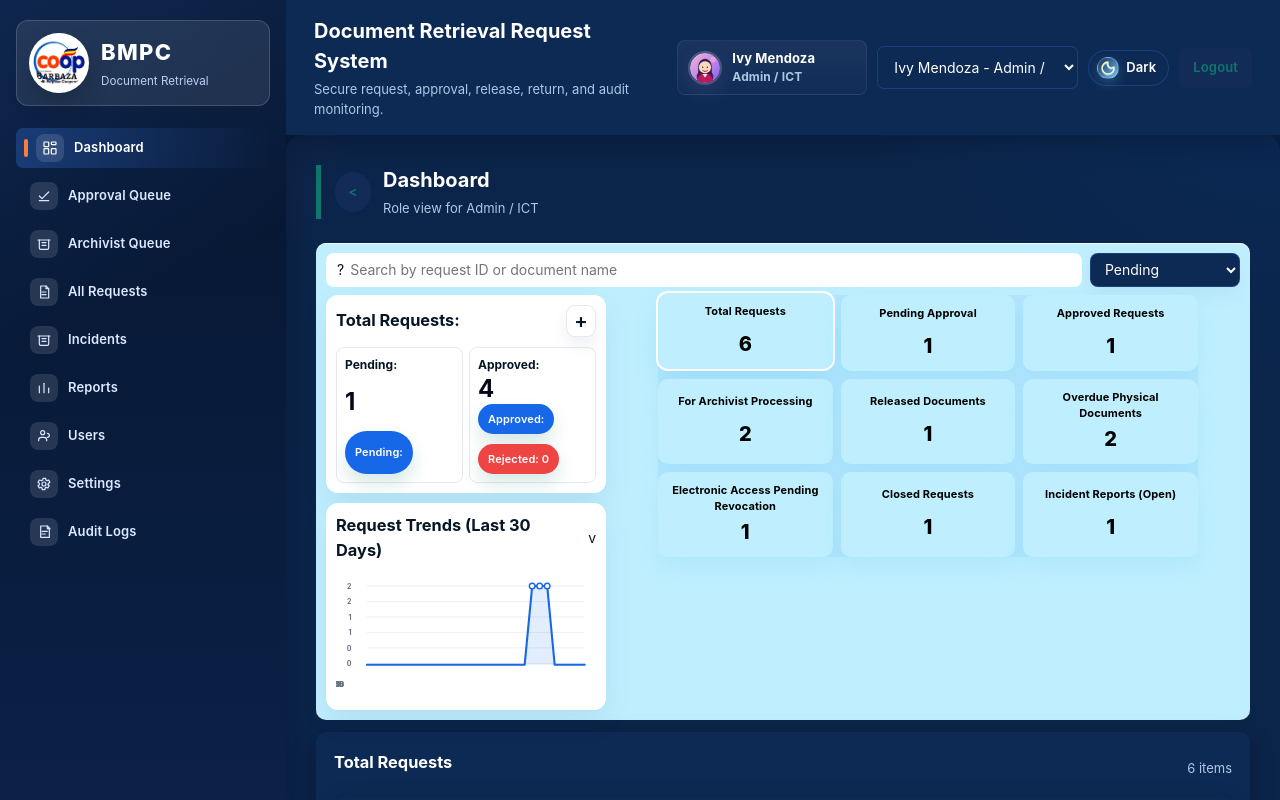
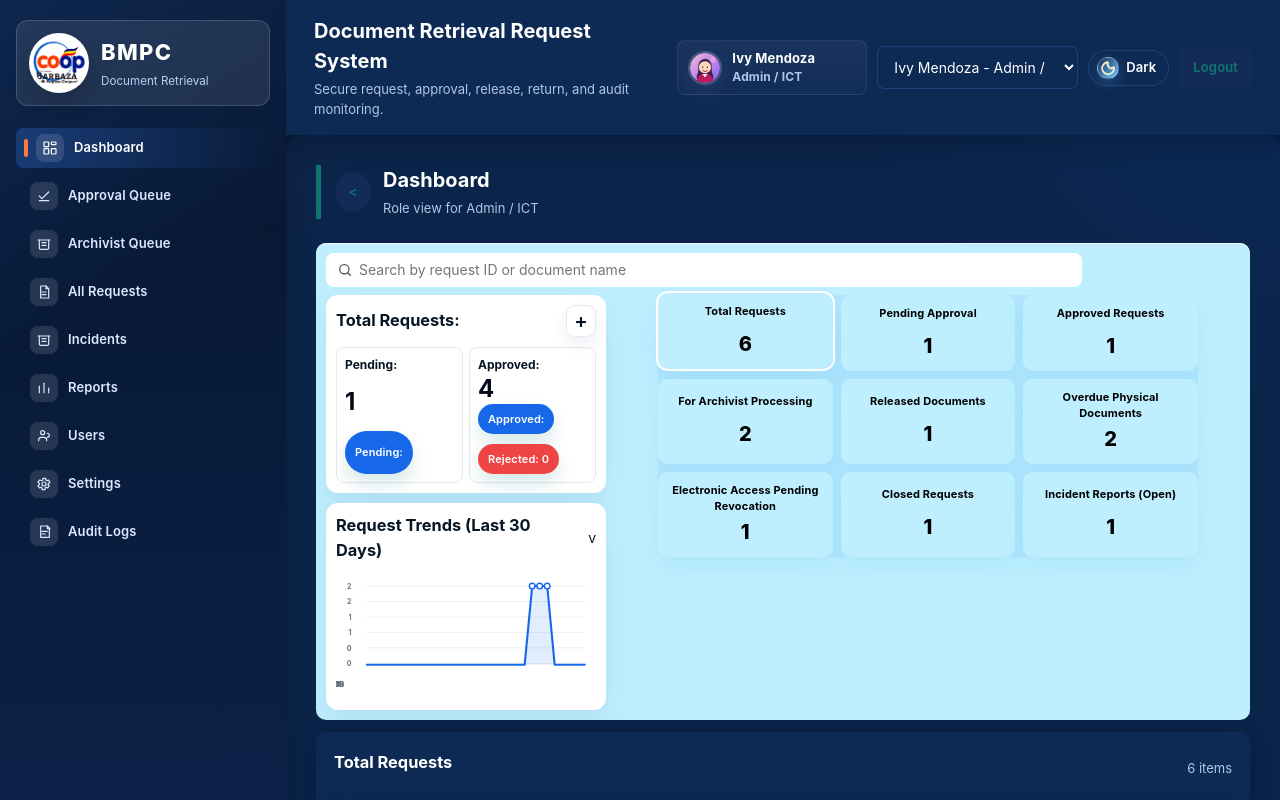
Before and after one commit to jesally21/Retrieval-system, a React (Create React App) app: page / in a window 1280 px wide. Shown: the top 800 px of the page. Built offline with nearby package versions, Linux system fonts and the light colour scheme.

Commit message:
Describe your changes

```diff
--- a/src/App.css
+++ b/src/App.css
@@ -130,6 +130,18 @@ body.light .dashboard-page {
   box-shadow: 0 8px 18px rgba(15, 47, 95, 0.05);
 }
 
+.dashboard-search-icon {
+  width: 16px;
+  height: 16px;
+  flex: 0 0 16px;
+  fill: none;
+  stroke: currentColor;
+  stroke-width: 2;
+  stroke-linecap: round;
+  stroke-linejoin: round;
+  opacity: 0.7;
+}
+
 .dashboard-search input {
   border: 0;
   padding: 0;
@@ -148,6 +160,12 @@ body.light .dashboard-page {
   color: #071625;
   box-shadow: 0 8px 18px rgba(15, 47, 95, 0.06);
   padding: 0 10px;
+}
+
+.dashboard-status-filter {
+  appearance: none;
+  -webkit-appearance: none;
+  -moz-appearance: none;
 }
 
 .dashboard-total-card,
--- a/src/App.js
+++ b/src/App.js
@@ -915,7 +915,6 @@ function Dashboard({ currentUser, requests, processing, incidents, setPath }) {
     ? my.filter((request) => openIncidents.some((incident) => incident.requestId === request.id))
     : my.filter(activeMetric.filter);
   const trendDateRequests = selectedTrendDate ? my.filter((request) => request.requestDate === selectedTrendDate) : [];
-  const dashboardStatuses = ['All', 'Pending Approval', 'Forwarded to Archivist', 'Processing', 'Released', 'Closed', 'Rejected'];
   const pendingCount = my.filter((request) => request.status === 'Pending Approval').length;
   const approvedCount = my.filter((request) => ['Approved', 'Forwarded to Archivist', 'Processing', 'Released', 'Closed'].includes(request.status)).length;
   const rejectedCount = my.filter((request) => request.status === 'Rejected').length;
@@ -943,12 +942,12 @@ function Dashboard({ currentUser, requests, processing, incidents, setPath }) {
       <div className="dashboard-reference">
         <div className="dashboard-controls">
           <label className="dashboard-search">
-            <span aria-hidden="true">?</span>
+            <svg className="dashboard-search-icon" viewBox="0 0 24 24" aria-hidden="true">
+              <circle cx="11" cy="11" r="7" />
+              <path d="m16 16 4 4" />
+            </svg>
             <input value={requestSearch} onChange={(event) => setRequestSearch(event.target.value)} placeholder="Search by request ID or document name" />
           </label>
-          <select value={statusFilter} onChange={(event) => setStatusFilter(event.target.value)} aria-label="Filter by status">
-            {dashboardStatuses.map((status) => <option value={status} key={status}>{status === 'All' ? 'Pending' : status}</option>)}
-          </select>
         </div>
         <div className="dashboard-content-layout">
           <aside className="dashboard-side-panel">
```
